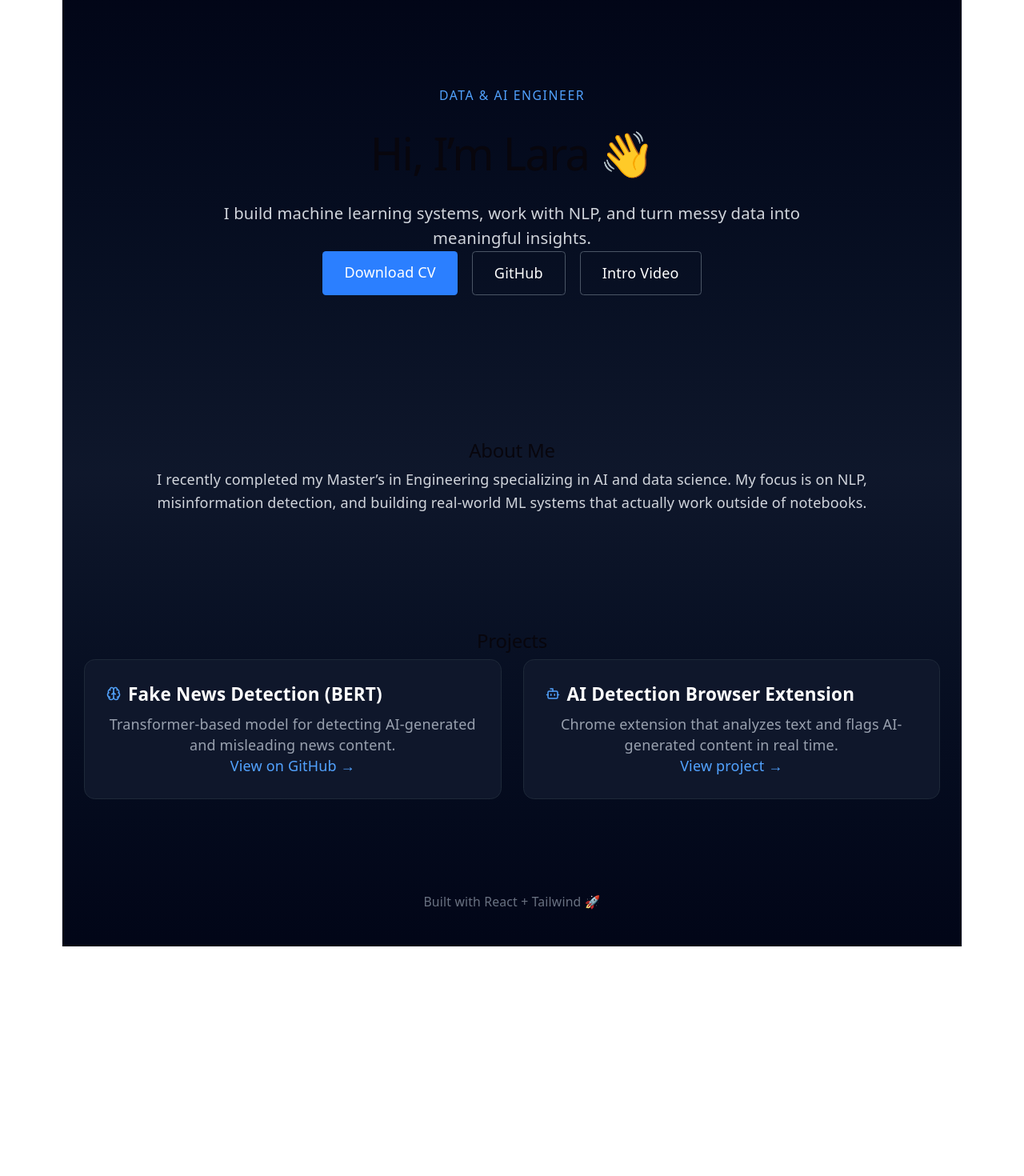
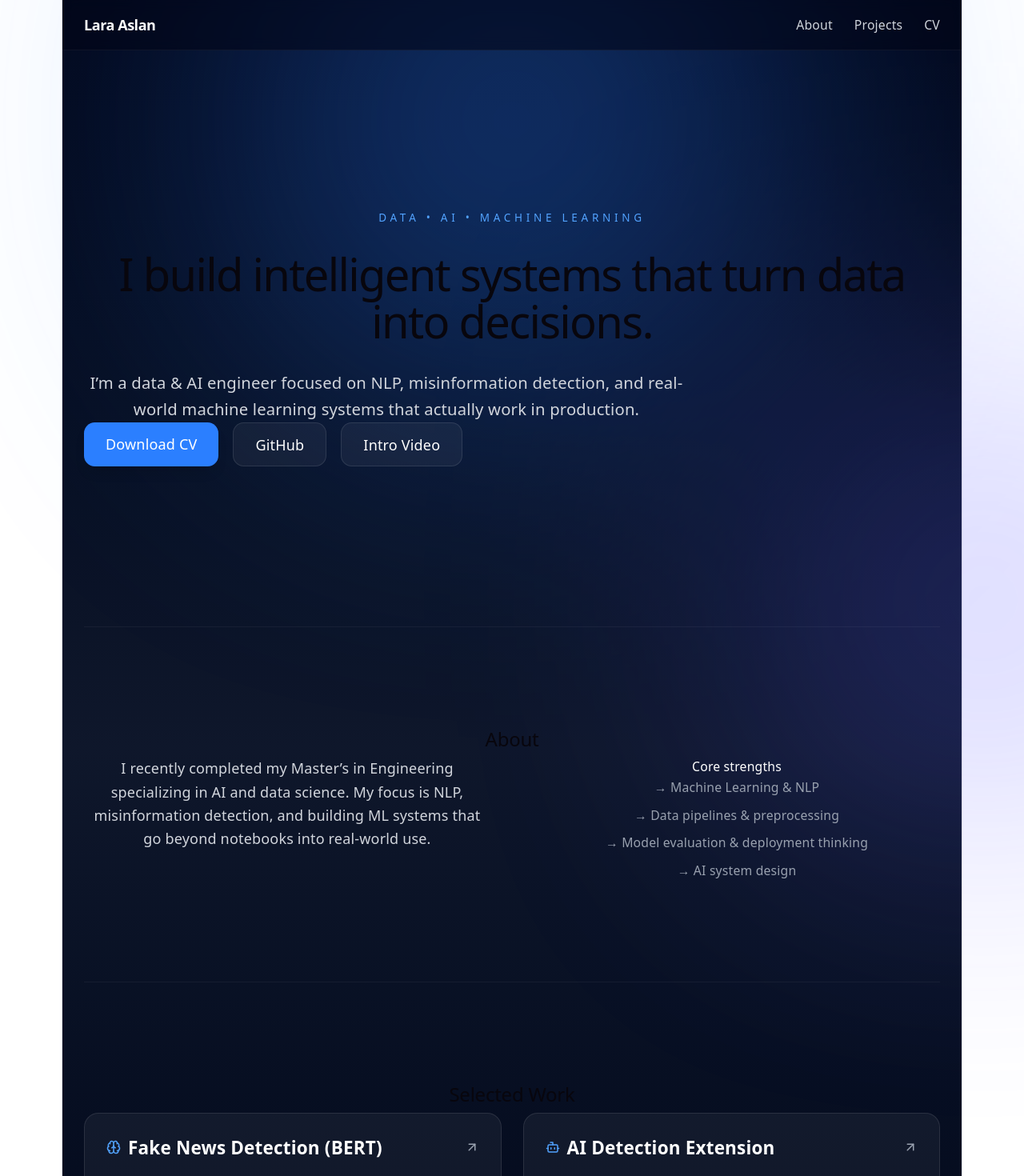
Before and after one commit to sinpacchan/my-portfolio, a React (Vite) app: page / in a window 1280 px wide. Shown: the top 1470 px of the page at 80% size. Before the commit the page ends 1183 px from the top, so only its background shows below. Built offline with nearby package versions, Linux system fonts and the light colour scheme.

Commit message:
update visuals

```diff
--- a/package.json
+++ b/package.json
@@ -12,6 +12,7 @@
     "deploy": "gh-pages -d dist"
   },
   "dependencies": {
+    "lucide-react": "^1.8.0",
     "react": "^19.2.4",
     "react-dom": "^19.2.4"
   },
--- a/src/App.jsx
+++ b/src/App.jsx
@@ -1,102 +1,148 @@
-import { Brain, Bot } from "lucide-react"
+import { Brain, Bot, ArrowUpRight } from "lucide-react"
 
 export default function App() {
   return (
-    <div className="min-h-screen bg-gradient-to-b from-slate-950 via-slate-900 to-slate-950 text-white">
+    <div className="min-h-screen text-white bg-gradient-to-b from-slate-950 via-slate-900 to-slate-950 scroll-smooth">
 
-      {/* HERO SECTION */}
-      <section className="flex flex-col items-center justify-center text-center px-6 py-24 animate-fade-in">
+      {/* AMBIENT BACKGROUND */}
+      <div className="pointer-events-none fixed inset-0 opacity-40">
+        <div className="absolute top-[-200px] left-1/2 -translate-x-1/2 w-[700px] h-[700px] bg-blue-500 blur-[180px] rounded-full" />
+        <div className="absolute bottom-[-200px] right-[-200px] w-[500px] h-[500px] bg-indigo-500 blur-[180px] rounded-full" />
+      </div>
 
-        <p className="text-blue-400 mb-3 text-sm tracking-widest uppercase">
-          Data & AI Engineer
+      {/* NAVBAR */}
+      <header className="sticky top-0 z-50 backdrop-blur border-b border-white/5 bg-slate-950/60">
+        <div className="max-w-6xl mx-auto px-6 py-4 flex justify-between items-center">
+
+          <div className="font-semibold tracking-tight">
+            Lara Aslan
+          </div>
+
+          <nav className="flex gap-6 text-sm text-gray-300">
+            <a href="#about" className="hover:text-white transition">About</a>
+            <a href="#projects" className="hover:text-white transition">Projects</a>
+            <a href="/cv.pdf" className="hover:text-white transition">CV</a>
+          </nav>
+
+        </div>
+      </header>
+
+      <main className="relative max-w-6xl mx-auto px-6">
+
+        {/* HERO */}
+        <section className="min-h-[90vh] flex flex-col justify-center">
+
+          <p className="text-blue-400 tracking-[0.35em] uppercase text-xs mb-6">
+            Data • AI • Machine Learning
           </p>
 
-        <h1 className="text-5xl md:text-6xl font-bold mb-6">
-          Hi, I’m Lara 👋
+          <h1 className="text-6xl md:text-7xl font-bold tracking-tight leading-[1.05] mb-6">
+            I build intelligent systems that turn data into decisions.
           </h1>
 
-        <p className="text-gray-300 max-w-2xl text-lg mb-8">
-          I build machine learning systems, work with NLP, and turn messy data into meaningful insights.
+          <p className="text-gray-300 max-w-2xl text-lg leading-relaxed mb-10">
+            I’m a data & AI engineer focused on NLP, misinformation detection,
+            and real-world machine learning systems that actually work in production.
           </p>
 
-        <div className="flex gap-4 flex-wrap justify-center">
+          <div className="flex gap-4 flex-wrap">
 
             <a
               href="/cv.pdf"
-            className="px-6 py-3 rounded bg-blue-500 hover:bg-blue-600 transition transform hover:-translate-y-1"
+              className="px-6 py-3 rounded-xl bg-blue-500 hover:bg-blue-600 transition shadow-lg hover:shadow-blue-500/20"
             >
               Download CV
             </a>
 
             <a
               href="https://github.com/"
-            className="px-6 py-3 rounded border border-gray-600 hover:border-gray-400 transition transform hover:-translate-y-1"
+              className="px-6 py-3 rounded-xl border border-white/10 bg-white/5 hover:bg-white/10 transition"
             >
               GitHub
             </a>
 
             <a
               href="https://youtube.com"
-            className="px-6 py-3 rounded border border-gray-600 hover:border-gray-400 transition transform hover:-translate-y-1"
+              className="px-6 py-3 rounded-xl border border-white/10 bg-white/5 hover:bg-white/10 transition"
             >
               Intro Video
             </a>
 
           </div>
-
         </section>
 
-      {/* ABOUT SECTION */}
-      <section className="max-w-4xl mx-auto px-6 py-16 animate-fade-in">
+        {/* ABOUT */}
+        <section id="about" className="py-28 border-t border-white/5">
 
-        <h2 className="text-3xl font-semibold mb-6">About Me</h2>
+          <h2 className="text-3xl font-semibold mb-10">About</h2>
+
+          <div className="grid md:grid-cols-2 gap-12">
 
             <p className="text-gray-300 leading-relaxed">
               I recently completed my Master’s in Engineering specializing in AI and data science.
-          My focus is on NLP, misinformation detection, and building real-world ML systems that actually work outside of notebooks.
+              My focus is NLP, misinformation detection, and building ML systems that go beyond notebooks into real-world use.
             </p>
 
+            <div className="text-gray-400 text-sm leading-relaxed">
+              <p className="mb-3 text-white font-medium">Core strengths</p>
+              <ul className="space-y-2">
+                <li>→ Machine Learning & NLP</li>
+                <li>→ Data pipelines & preprocessing</li>
+                <li>→ Model evaluation & deployment thinking</li>
+                <li>→ AI system design</li>
+              </ul>
+            </div>
+
+          </div>
         </section>
 
-      {/* PROJECTS SECTION */}
-      <section className="max-w-5xl mx-auto px-6 py-16">
+        {/* PROJECTS */}
+        <section id="projects" className="py-28 border-t border-white/5">
 
-        <h2 className="text-3xl font-semibold mb-10 text-center">
-          Projects
+          <h2 className="text-3xl font-semibold mb-12 text-center">
+            Selected Work
           </h2>
 
           <div className="grid md:grid-cols-2 gap-6">
 
             {/* PROJECT 1 */}
-          <div className="p-6 rounded-xl border border-gray-800 bg-slate-900 transition transform hover:-translate-y-2 hover:border-blue-500 hover:shadow-xl animate-fade-in">
+            <div className="group p-6 rounded-2xl border border-white/10 bg-white/5 hover:bg-white/10 transition hover:-translate-y-1">
 
-            <div className="flex items-center gap-2 mb-2">
+              <div className="flex items-center justify-between mb-3">
+                <div className="flex items-center gap-2">
                   <Brain className="text-blue-400" size={18} />
                   <h3 className="text-xl font-semibold">
                     Fake News Detection (BERT)
                   </h3>
                 </div>
 
-            <p className="text-gray-400 mb-4">
-              Transformer-based model for detecting AI-generated and misleading news content.
+                <ArrowUpRight className="text-gray-400 group-hover:text-white transition" size={18} />
+              </div>
+
+              <p className="text-gray-400 mb-4 leading-relaxed">
+                Transformer-based NLP system for detecting AI-generated and misleading news content.
               </p>
 
               <a href="#" className="text-blue-400 hover:underline">
-              View on GitHub →
+                View project →
               </a>
             </div>
 
             {/* PROJECT 2 */}
-          <div className="p-6 rounded-xl border border-gray-800 bg-slate-900 transition transform hover:-translate-y-2 hover:border-blue-500 hover:shadow-xl animate-fade-in">
+            <div className="group p-6 rounded-2xl border border-white/10 bg-white/5 hover:bg-white/10 transition hover:-translate-y-1">
 
-            <div className="flex items-center gap-2 mb-2">
+              <div className="flex items-center justify-between mb-3">
+                <div className="flex items-center gap-2">
                   <Bot className="text-blue-400" size={18} />
                   <h3 className="text-xl font-semibold">
-                AI Detection Browser Extension
+                    AI Detection Extension
                   </h3>
                 </div>
 
-            <p className="text-gray-400 mb-4">
+                <ArrowUpRight className="text-gray-400 group-hover:text-white transition" size={18} />
+              </div>
+
+              <p className="text-gray-400 mb-4 leading-relaxed">
                 Chrome extension that analyzes text and flags AI-generated content in real time.
               </p>
 
@@ -106,14 +152,14 @@ export default function App() {
             </div>
 
           </div>
-
         </section>
 
         {/* FOOTER */}
-      <footer className="text-center py-10 text-gray-500 text-sm animate-fade-in">
-        Built with React + Tailwind 🚀
+        <footer className="py-16 text-center text-gray-500 text-sm border-t border-white/5">
+          Designed & built with React + Tailwind
         </footer>
 
+      </main>
     </div>
   )
 }
```
Also changed, not shown: 1 other file (tests, documents, lock files or other folders). Lines whose indentation alone changed are shown as unchanged.
